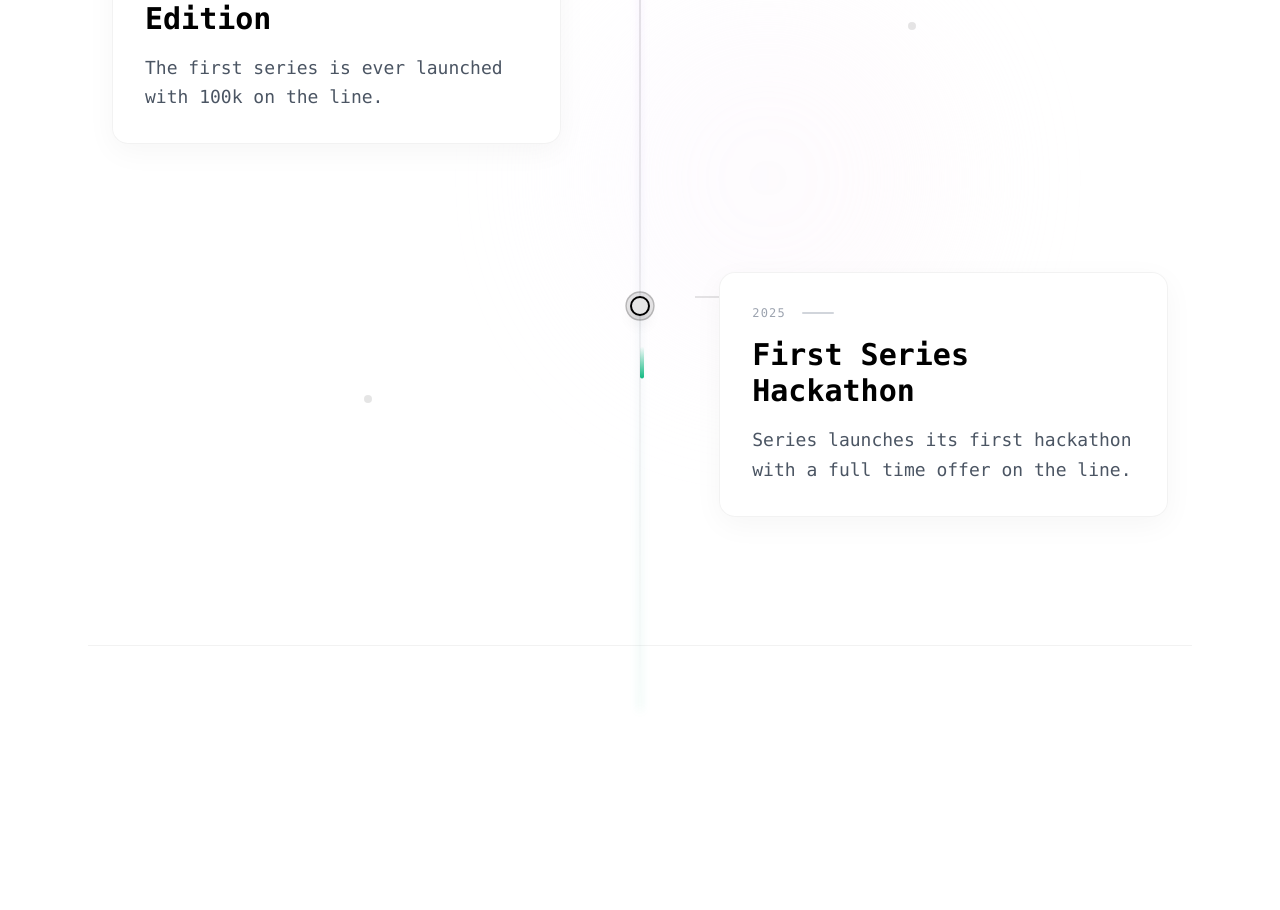
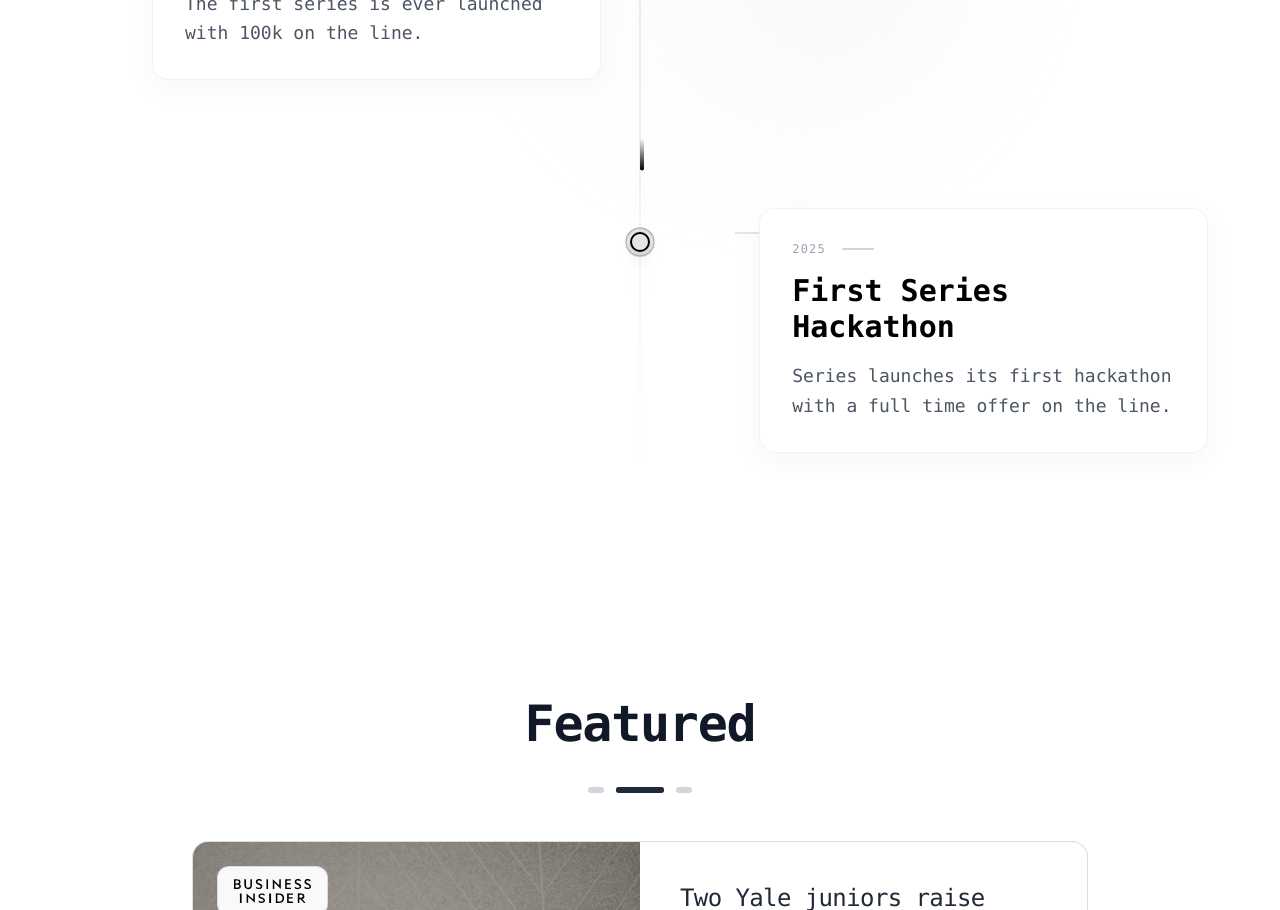
Before and after one commit to Thomas4534/series23, a React (Vite) app: page / in a window 1280 px wide. Shown: the part 4260-5170 px from the top of the page. Built offline with nearby package versions, Linux system fonts and the light colour scheme.

Commit message:
Initial push

```diff
--- a/src/timeline.tsx
+++ b/src/timeline.tsx
@@ -10,7 +10,6 @@ function useScrollReveal() {
       ([entry]) => setVisible(entry.isIntersecting),
       { threshold: 0.3 }
     )
-
     if (ref.current) observer.observe(ref.current)
     return () => { if (ref.current) observer.unobserve(ref.current) }
   }, [])
@@ -18,40 +17,42 @@ function useScrollReveal() {
   return { ref, visible }
 }
 
+const OFFSET = "translate-x-10" // <-- EDIT THIS to move cards farther from or closer to the line
+
 const timeline = [
   {
     year: '2021',
     title: 'Pre Seed Round',
     description: 'Series raises 3.1M to build the AI social network.',
-    accent: 'from-blue-500/10 to-cyan-500/10'
+    accent: 'from-black/5 to-black/10'
   },
   {
     year: '2022',
     title: 'Public Launch',
     description: 'Series first prototype is launched.',
-    accent: 'from-purple-500/10 to-pink-500/10'
+    accent: 'from-black/5 to-black/10'
   },
   {
     year: '2023',
     title: 'The Series First Edition',
     description: 'The first series is ever launched with 100k on the line.',
-    accent: 'from-amber-500/10 to-orange-500/10'
+    accent: 'from-black/5 to-black/10'
   },
   {
     year: '2025',
     title: 'First Series Hackathon',
     description: 'Series launches its first hackathon with a full time offer on the line.',
-    accent: 'from-emerald-500/10 to-teal-500/10'
+    accent: 'from-black/5 to-black/10'
   }
 ]
 
 export default function FuturisticTimeline() {
   return (
-    <section className="relative w-full py-40 bg-white overflow-hidden">
+    <section className="relative w-full py-24 bg-white overflow-hidden">
       {/* Background Elements */}
       <div className="absolute inset-0 overflow-hidden">
-        <div className="absolute top-1/4 left-1/4 w-64 h-64 bg-gradient-to-r from-blue-50 to-cyan-50 rounded-full blur-3xl opacity-40" />
-        <div className="absolute bottom-1/4 right-1/4 w-96 h-96 bg-gradient-to-r from-purple-50 to-pink-50 rounded-full blur-3xl opacity-30" />
+        <div className="absolute top-1/4 left-1/4 w-64 h-64 bg-gradient-to-r from-gray-50 to-gray-100 rounded-full blur-3xl opacity-40" />
+        <div className="absolute bottom-1/4 right-1/4 w-96 h-96 bg-gradient-to-r from-gray-50 to-gray-200 rounded-full blur-3xl opacity-30" />
       </div>
 
       <div className="max-w-6xl mx-auto px-6 relative z-10">
@@ -72,21 +73,21 @@ export default function FuturisticTimeline() {
         {/* Timeline Container */}
         <div className="relative">
 
-          {/* Enhanced Vertical Line */}
+          {/* Vertical Line */}
           <div className="absolute left-1/2 -translate-x-1/2 h-full w-0.5">
             <div className="absolute inset-0 bg-gradient-to-b from-transparent via-black/10 to-transparent" />
-            <div className="absolute inset-0 bg-gradient-to-b from-blue-500/20 via-purple-500/20 to-emerald-500/20 blur-sm" />
+            <div className="absolute inset-0 bg-gradient-to-b from-gray-300/30 via-gray-300/20 to-gray-300/10 blur-sm" />
 
             {/* Floating indicators */}
             <motion.div
               animate={{ y: [0, -20, 0] }}
               transition={{ duration: 3, repeat: Infinity, ease: "easeInOut" }}
-              className="absolute top-1/4 left-1/2 -translate-x-1/2 w-1 h-8 bg-gradient-to-b from-blue-500 to-transparent rounded-full"
+              className="absolute top-1/4 left-1/2 -translate-x-1/2 w-1 h-8 bg-gradient-to-b from-black to-transparent rounded-full"
             />
             <motion.div
               animate={{ y: [0, 15, 0] }}
               transition={{ duration: 3, repeat: Infinity, ease: "easeInOut", delay: 1 }}
-              className="absolute top-3/4 left-1/2 -translate-x-1/2 w-1 h-8 bg-gradient-to-t from-emerald-500 to-transparent rounded-full"
+              className="absolute top-3/4 left-1/2 -translate-x-1/2 w-1 h-8 bg-gradient-to-t from-black to-transparent rounded-full"
             />
           </div>
 
@@ -104,12 +105,10 @@ export default function FuturisticTimeline() {
                   transition={{ duration: 0.9, ease: 'easeOut' }}
                   className={`relative flex ${isLeft ? 'justify-start' : 'justify-end'}`}
                 >
-                  {/* Enhanced Timeline Node */}
+
+                  {/* Node */}
                   <div className="absolute left-1/2 -translate-x-1/2 top-6 z-20">
-                    <motion.div
-                      whileHover={{ scale: 1.2 }}
-                      className="relative"
-                    >
+                    <motion.div whileHover={{ scale: 1.2 }} className="relative">
                       <div className="w-5 h-5 rounded-full bg-white border-2 border-black shadow-lg" />
                       <motion.div
                         animate={{ scale: [1, 1.5, 1] }}
@@ -120,11 +119,8 @@ export default function FuturisticTimeline() {
                   </div>
 
                   {/* Card */}
-                  <div className="w-full md:w-[45%] px-6 relative group">
-                    {/* Connection line */}
+                  <div className={`w-full md:w-[45%] px-6 relative group ${OFFSET}`}>
                     <div className={`absolute top-6 ${isLeft ? 'right-0' : 'left-0'} w-6 h-0.5 bg-black/10`} />
-
-                    {/* Accent bar */}
                     <div className={`absolute top-0 ${isLeft ? 'right-0' : 'left-0'} w-1 h-full bg-gradient-to-b ${item.accent} rounded-full opacity-0 group-hover:opacity-100 transition-opacity duration-500`} />
 
                     <motion.div
@@ -143,7 +139,6 @@ export default function FuturisticTimeline() {
                         overflow-hidden
                       "
                     >
-                      {/* Subtle gradient overlay */}
                       <div className={`absolute top-0 right-0 w-32 h-32 bg-gradient-to-br ${item.accent} rounded-full blur-2xl opacity-0 group-hover:opacity-20 transition-opacity duration-500`} />
 
                       <div className="relative z-10">
@@ -164,31 +159,11 @@ export default function FuturisticTimeline() {
                       </div>
                     </motion.div>
                   </div>
-
-                  {/* Background decorative elements */}
-                  <motion.div
-                    initial={{ opacity: 0, scale: 0 }}
-                    animate={reveal.visible ? { opacity: 1, scale: 1 } : {}}
-                    transition={{ delay: 0.6, duration: 0.8 }}
-                    className={`absolute top-1/2 ${isLeft ? 'right-1/4' : 'left-1/4'} -translate-y-1/2 hidden lg:block`}
-                  >
-                    <div className="w-2 h-2 bg-black/10 rounded-full" />
-                  </motion.div>
                 </motion.div>
               )
             })}
           </div>
 
-          {/* Bottom CTA */}
-          <motion.div
-            initial={{ opacity: 0, y: 30 }}
-            whileInView={{ opacity: 1, y: 0 }}
-            transition={{ duration: 0.8, delay: 0.2 }}
-            viewport={{ once: true }}
-            className="text-center mt-32 pt-16 border-t border-black/5"
-          >
-
-          </motion.div>
         </div>
       </div>
     </section>
```
